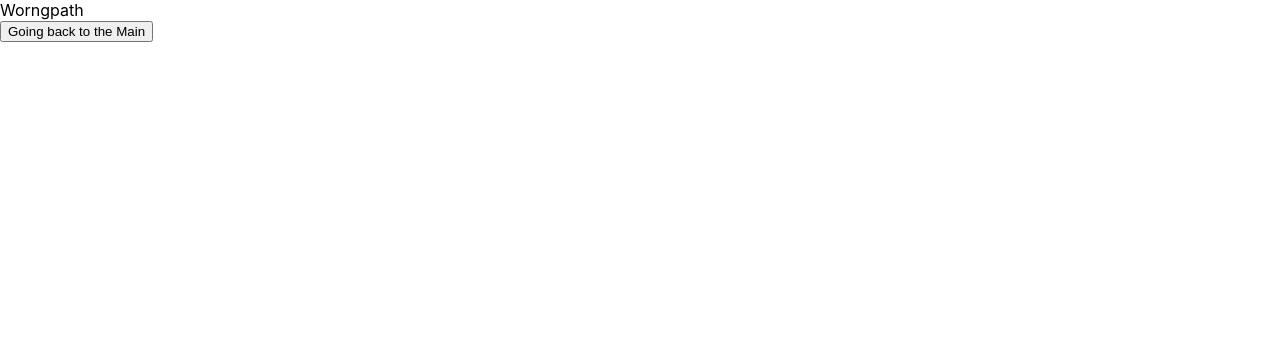
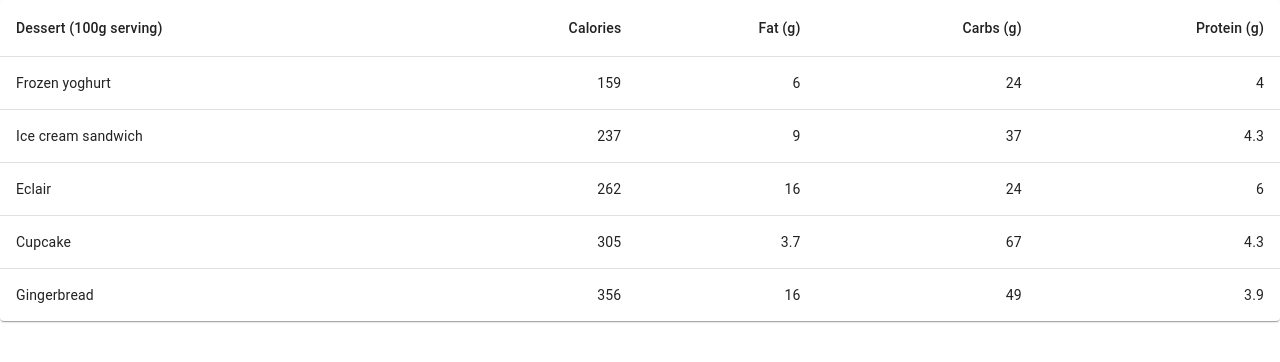
Before and after one commit to Roman363/SeniorCapstone2023, a React (Create React App) app in the folder client/: page /Demo in a window 1280 px wide. Shown: the top 362 px of the page. Built offline with nearby package versions, Linux system fonts and the light colour scheme.

Commit message:
Demo file is created where we test the features

```diff
--- a/client/package.json
+++ b/client/package.json
@@ -3,6 +3,10 @@
   "version": "0.1.0",
   "private": true,
   "dependencies": {
+    "@emotion/react": "^11.10.6",
+    "@emotion/styled": "^11.10.6",
+    "@mui/material": "^5.11.10",
+    "@mui/styled-engine-sc": "^5.11.9",
     "@testing-library/jest-dom": "^5.16.5",
     "@testing-library/react": "^13.4.0",
     "@testing-library/user-event": "^13.5.0",
@@ -11,6 +15,7 @@
     "react-router-dom": "^6.8.1",
     "react-scripts": "^5.0.1",
     "react-select": "^5.7.0",
+    "styled-components": "^5.3.6",
     "web-vitals": "^2.1.4"
   },
   "scripts": {
--- a/client/src/App.js
+++ b/client/src/App.js
@@ -17,6 +17,7 @@
 import MainDashboard from "./components/pages/dashBoard/MainDashBoard";
 import Cyberdashboard from "./components/pages/dashBoard/cyberDash/Cyberdashboard";
 import AssessmentDash from "./components/pages/dashBoard/assessmentDash/AssessmentDash";
+import Demo from "./components/pages/demo";
 
 
 function App() {
@@ -39,6 +40,7 @@
           <Route exact path="/Cyberdashboard" element={<Cyberdashboard />} />
           <Route exact path="/AssessmentDash" element={<AssessmentDash />} />
           <Route exact path="/MainDash" element={<MainDashboard />} />
+          <Route exact path="/Demo" element={<Demo />} />
           <Route exact path="/Homer" element={<Home />} />
           <Route path="*" element={<WorngPath />} />
         </Routes>
--- /dev/null
+++ b/client/src/components/pages/demo.js
@@ -0,0 +1,54 @@
+import * as React from 'react';
+import Table from '@mui/material/Table';
+import TableBody from '@mui/material/TableBody';
+import TableCell from '@mui/material/TableCell';
+import TableContainer from '@mui/material/TableContainer';
+import TableHead from '@mui/material/TableHead';
+import TableRow from '@mui/material/TableRow';
+import Paper from '@mui/material/Paper';
+
+function createData(name, calories, fat, carbs, protein) {
+  return { name, calories, fat, carbs, protein };
+}
+
+const rows = [
+  createData('Frozen yoghurt', 159, 6.0, 24, 4.0),
+  createData('Ice cream sandwich', 237, 9.0, 37, 4.3),
+  createData('Eclair', 262, 16.0, 24, 6.0),
+  createData('Cupcake', 305, 3.7, 67, 4.3),
+  createData('Gingerbread', 356, 16.0, 49, 3.9),
+];
+
+export default function BasicTable() {
+  return (
+    <TableContainer component={Paper}>
+      <Table sx={{ minWidth: 650 }} aria-label="simple table">
+        <TableHead>
+          <TableRow>
+            <TableCell>Dessert (100g serving)</TableCell>
+            <TableCell align="right">Calories</TableCell>
+            <TableCell align="right">Fat&nbsp;(g)</TableCell>
+            <TableCell align="right">Carbs&nbsp;(g)</TableCell>
+            <TableCell align="right">Protein&nbsp;(g)</TableCell>
+          </TableRow>
+        </TableHead>
+        <TableBody>
+          {rows.map((row) => (
+            <TableRow
+              key={row.name}
+              sx={{ '&:last-child td, &:last-child th': { border: 0 } }}
+            >
+              <TableCell component="th" scope="row">
+                {row.name}
+              </TableCell>
+              <TableCell align="right">{row.calories}</TableCell>
+              <TableCell align="right">{row.fat}</TableCell>
+              <TableCell align="right">{row.carbs}</TableCell>
+              <TableCell align="right">{row.protein}</TableCell>
+            </TableRow>
+          ))}
+        </TableBody>
+      </Table>
+    </TableContainer>
+  );
+}
```
Also changed, not shown: 1 other file (tests, documents, lock files or other folders).
